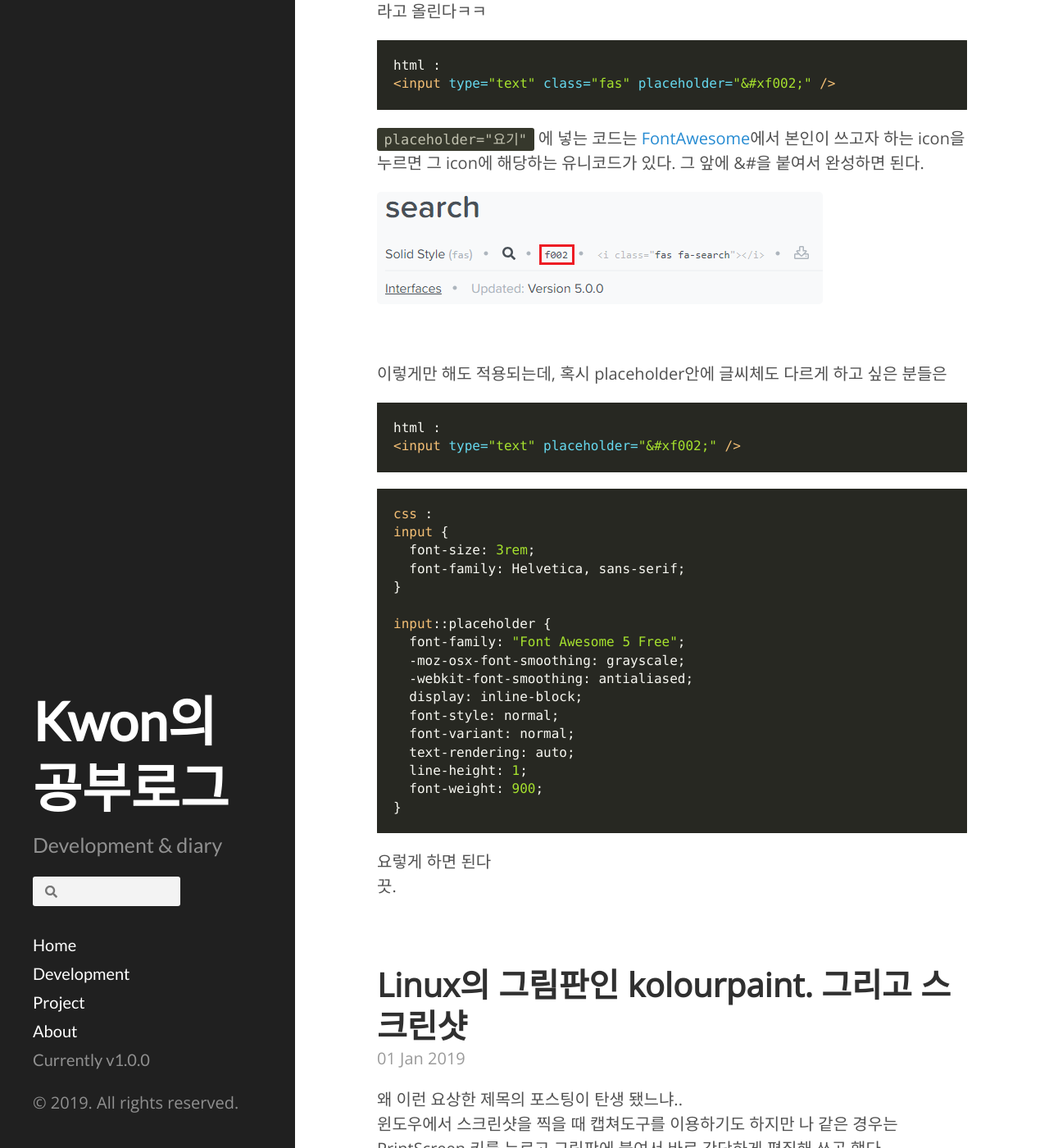
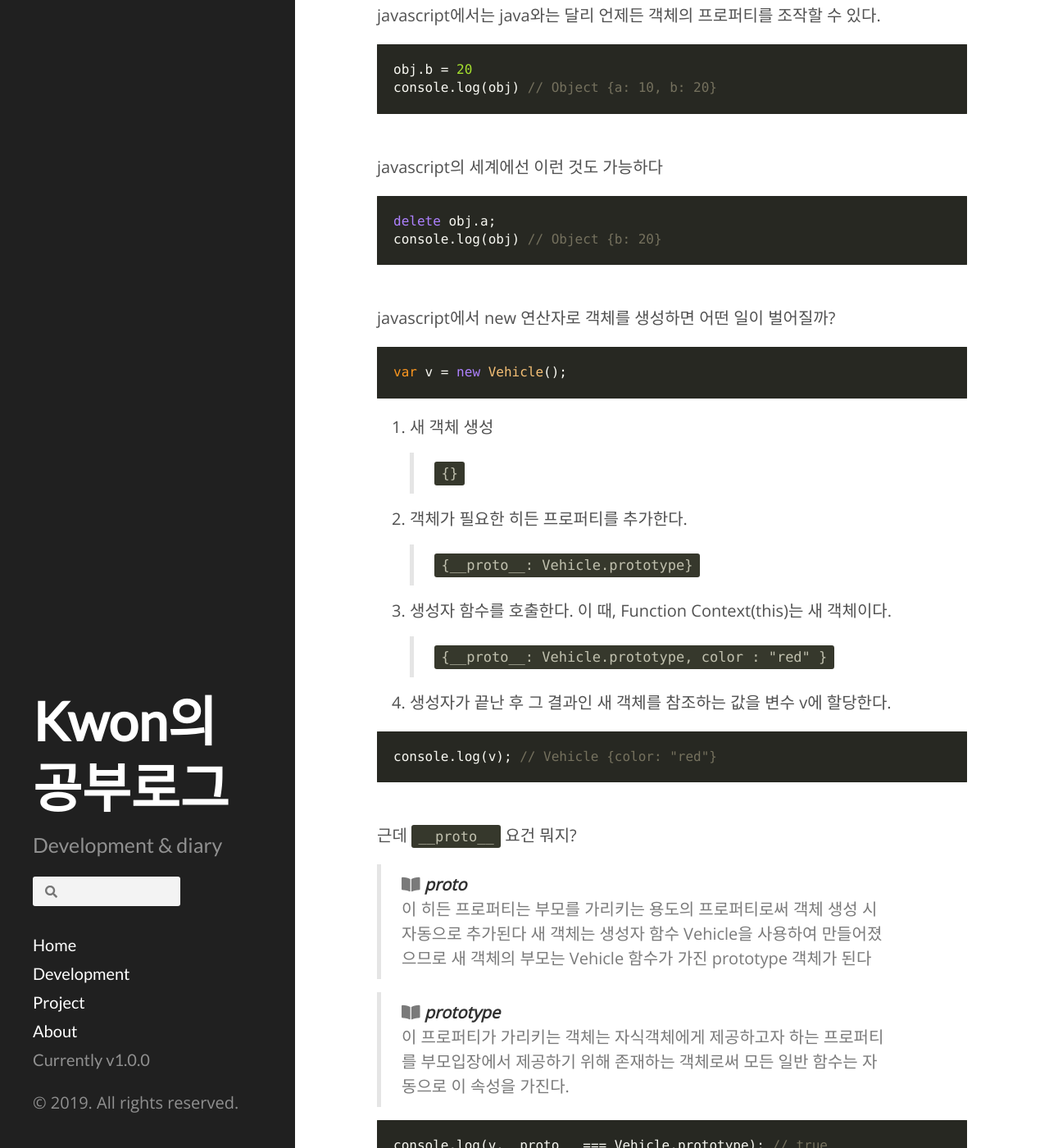
Before and after one commit to finalsoul1/GitHubPage, a Jekyll site: the page built from index.html, in a window 1280 px wide and 1400 px high, scrolled down 361 px. Shown: the whole window at 82% size. Built offline with Jekyll 4.4.1, drawn with Linux system fonts in a browser that asks for light colours; nearby versions of some CDN libraries; the list of posts is cut into pages by our own code; some of the changed text lies outside the part shown.

Commit message:
190111-1

````diff
--- /dev/null
+++ b/_posts/2019-01-11-js-object.md
@@ -0,0 +1,59 @@
+---
+layout: post
+title: JavaScript의 객체
+tag: javascript
+---
+
+객체 선언 식
+```javascript
+var obj = { a : 10 }
+console.log(obj) // Object {a: 10}
+```
+<br>
+javascript에서는 java와는 달리 언제든 객체의 프로퍼티를 조작할 수 있다.
+
+```javascript
+obj.b = 20
+console.log(obj) // Object {a: 10, b: 20}
+```
+
+<br>
+javascript의 세계에선 이런 것도 가능하다
+
+```javascript
+delete obj.a;
+console.log(obj) // Object {b: 20}
+```
+
+<br>
+javascript에서 new 연산자로 객체를 생성하면 어떤 일이 벌어질까?
+
+```javascript
+var v = new Vehicle();
+```
+1. 새 객체 생성
+>`{}`
+2. 객체가 필요한 히든 프로퍼티를 추가한다.
+>`{__proto__: Vehicle.prototype}`
+3. 생성자 함수를 호출한다. 이 때, Function Context(this)는 새 객체이다.
+>`{__proto__: Vehicle.prototype, color : "red" }`
+4. 생성자가 끝난 후 그 결과인 새 객체를 참조하는 값을 변수 v에 할당한다.
+
+```javascript
+console.log(v); // Vehicle {color: "red"}
+```
+
+<br>
+근데 `__proto__` 요건 뭐지?
+
+><i class="fas fa-book-open"></i><em><strong> __proto__</strong></em>
+이 히든 프로퍼티는 부모를 가리키는 용도의 프로퍼티로써 객체 생성 시 자동으로 추가된다 새 객체는 생성자 함수 Vehicle을 사용하여 만들어졌으므로 새 객체의 부모는 Vehicle 함수가 가진 prototype 객체가 된다
+
+><i class="fas fa-book-open"></i><em><strong> prototype</strong></em>
+이 프로퍼티가 가리키는 객체는 자식객체에게 제공하고자 하는 프로퍼티를 부모입장에서 제공하기 위해 존재하는 객체로써 모든 일반 함수는 자동으로 이 속성을 가진다.
+
+```javascript
+console.log(v.__proto__ === Vehicle.prototype); // true
+```
+<br>
+참고로 생성자 함수일 경우에만 대문자로 시작하는 암묵적인 룰이 있으니 알아두자.
````
Also changed, not shown: pages/1Development.md (+9 -0 lines).
